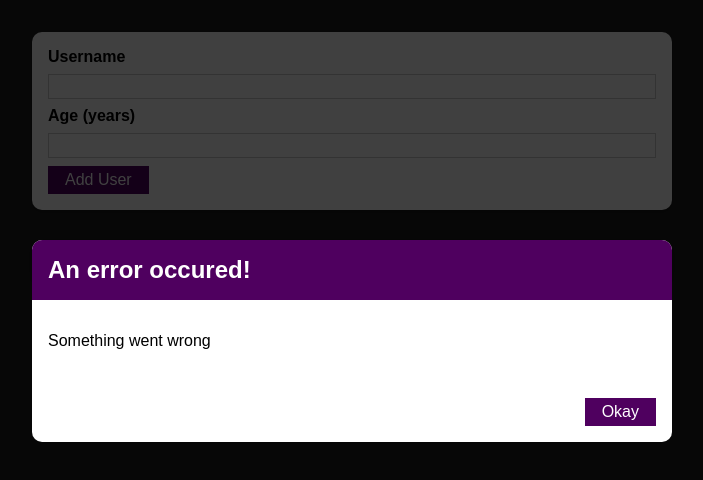
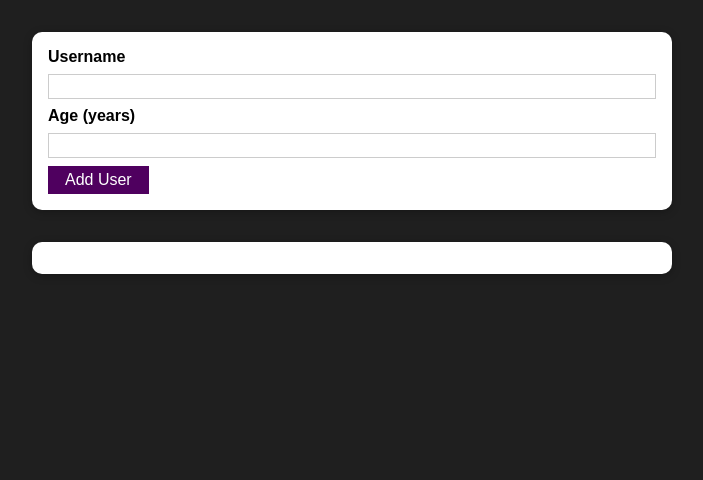
Before and after one commit to govindkumarsingh/practice-project-1, a React (Create React App) app: page / in a window 1280 px wide. Shown: the top 480 px of the page, without its empty margins (288-991 px from the left). Built offline with nearby package versions, Linux system fonts and the light colour scheme.

Commit message:
Manage the Error state

```diff
--- a/src/components/UI/ErrorModal.js
+++ b/src/components/UI/ErrorModal.js
@@ -7,7 +7,7 @@
 function ErrorModal(props) {
   return (
     <div>
-      <div className={classes.backdrop} />
+      <div className={classes.backdrop} onClick={props.onConfirm} />
       <Card className={classes.modal}>
         <header className={classes.header}>
           <h2>{props.title}</h2>
@@ -16,7 +16,7 @@
           <p>{props.message}</p>
         </div>
         <footer className={classes.actions}>
-          <Button>Okay</Button>
+          <Button onClick={props.onConfirm}>Okay</Button>
         </footer>
       </Card>
     </div>
--- a/src/components/Users/AddUser.js
+++ b/src/components/Users/AddUser.js
@@ -8,14 +8,23 @@
 function AddUser(props) {
   const [enteredUsername, setenteredUsername] = useState('')
   const [enteredAge, setenteredAge] = useState('')
+  const [error, setError] = useState()
 
   const addUserHandler = (event) => {
     event.preventDefault()
     if (enteredUsername.trim().length === 0 || enteredAge.trim().length === 0) {
+      setError({
+        title: 'Invalid input',
+        message: 'Please enter a valid name and age (non-empty values).',
+      })
       return
     }
 
     if (+enteredAge < 1) {
+      setError({
+        title: 'Invalid age',
+        message: 'Please enter a valid age (> 0).',
+      })
       return
     }
     props.onAddUser(enteredUsername, enteredAge)
@@ -31,9 +40,13 @@
     setenteredAge(event.target.value)
   }
 
+  const errorHandler = () => {
+    setError(null);
+  }
+
   return (
     <div>
-      <ErrorModal title="An error occured!" message="Something went wrong" />
+      {error && <ErrorModal title={error.title} message={error.message} onConfirm={errorHandler} />}
       <Card className={classes.input}>
         <form onSubmit={addUserHandler}>
           <label htmlFor="username">Username</label>
```
